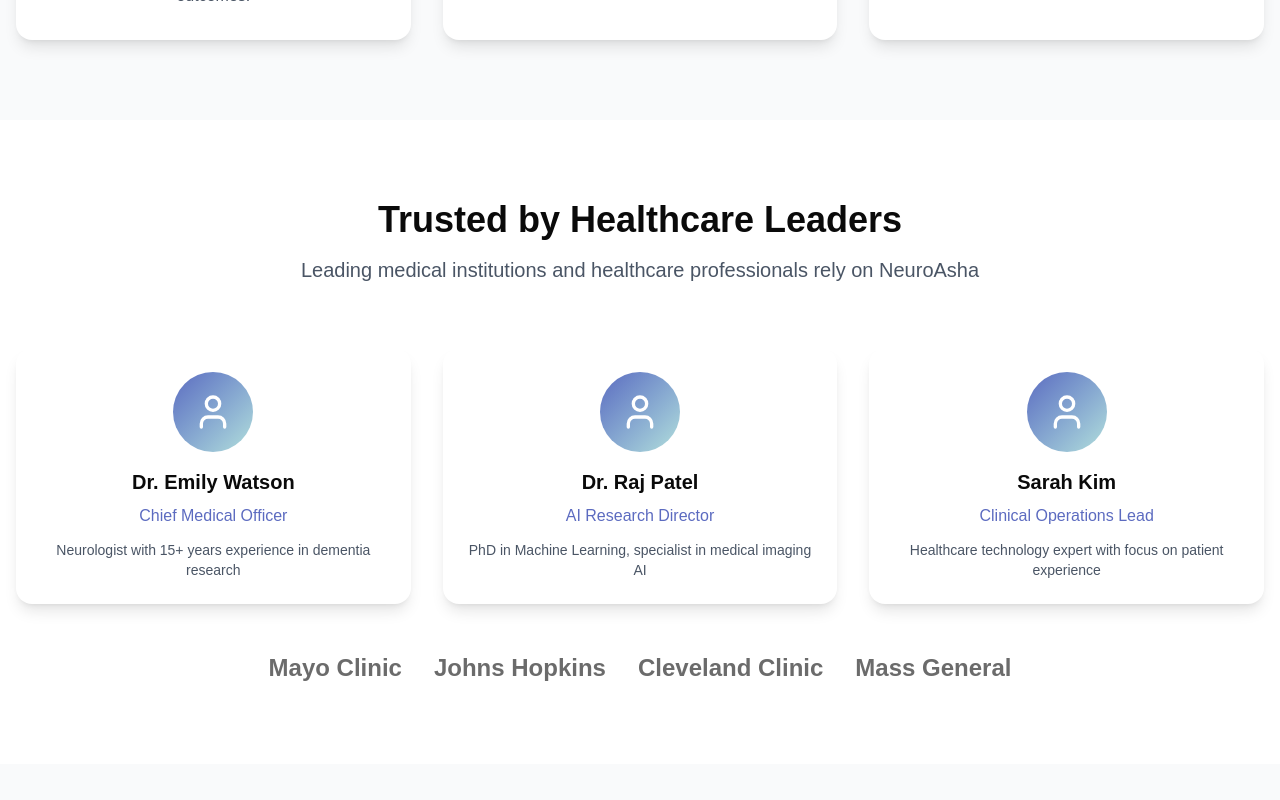
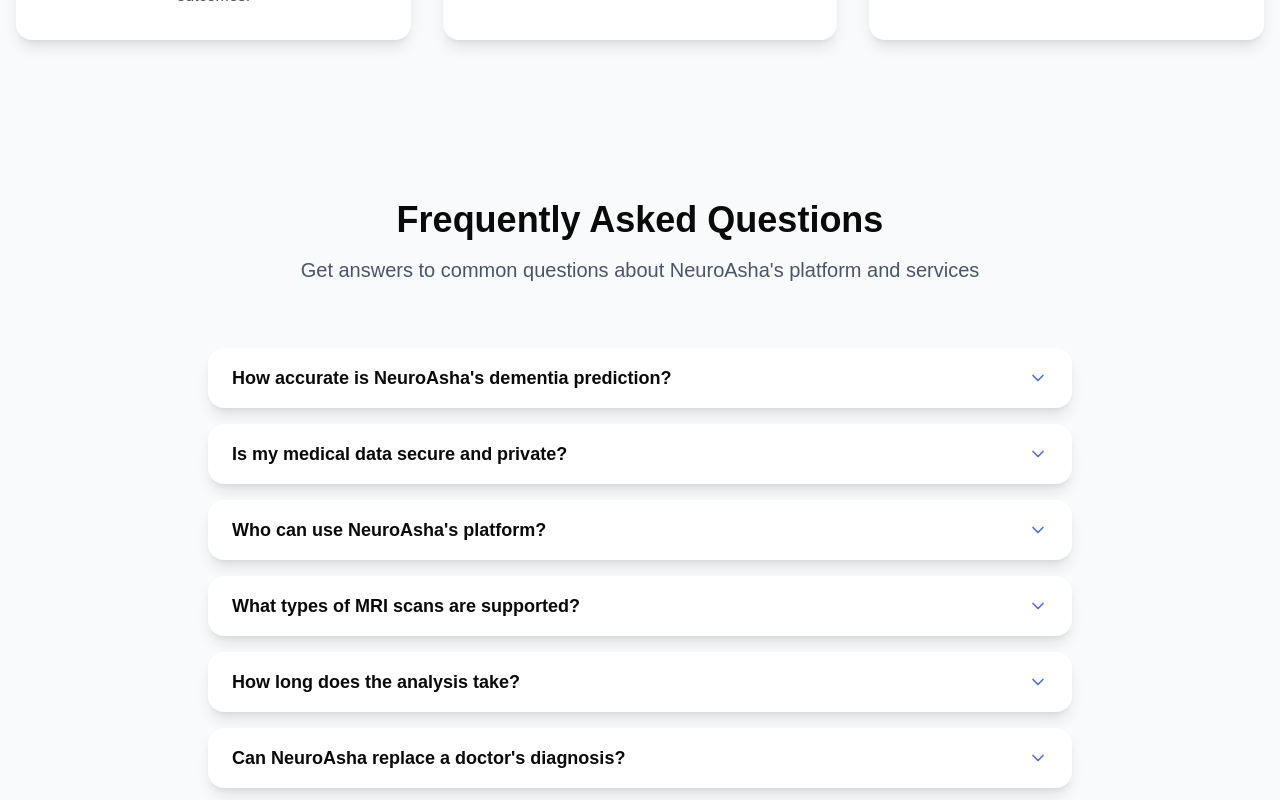
Before and after one commit to saagarnkashyap/NeuroAsha-website, a React (Vite) app: page /about in a window 1280 px wide. Shown: the part 1380-2180 px from the top of the page. Built offline with nearby package versions, Linux system fonts and the light colour scheme.

Commit message:
Update About.jsx

```diff
--- a/src/pages/About.jsx
+++ b/src/pages/About.jsx
@@ -40,23 +40,7 @@
     },
   ];
 
-  const teamMembers = [
-    {
-      name: 'Dr. Emily Watson',
-      role: 'Chief Medical Officer',
-      description: 'Neurologist with 15+ years experience in dementia research',
-    },
-    {
-      name: 'Dr. Raj Patel',
-      role: 'AI Research Director',
-      description: 'PhD in Machine Learning, specialist in medical imaging AI',
-    },
-    {
-      name: 'Sarah Kim',
-      role: 'Clinical Operations Lead',
-      description: 'Healthcare technology expert with focus on patient experience',
-    },
-  ];
+
 
   const handleInputChange = (e) => {
     setFormData({
@@ -163,38 +147,6 @@
       </section>
 
       {/* Trusted By Section */}
-      <section className="py-20 bg-white">
-        <div className="max-w-7xl mx-auto px-4">
-          <div className="text-center mb-16">
-            <h2 className="text-3xl md:text-4xl font-bold mb-4">Trusted by Healthcare Leaders</h2>
-            <p className="text-xl text-gray-600">
-              Leading medical institutions and healthcare professionals rely on NeuroAsha
-            </p>
-          </div>
-
-          <div className="grid grid-cols-1 md:grid-cols-3 gap-8">
-            {teamMembers.map((member, index) => (
-              <div key={index} className="neuro-card p-6 text-center">
-                <div className="w-20 h-20 bg-gradient-to-br from-[#5C6BC0] to-[#B2DFDB] rounded-full mx-auto mb-4 flex items-center justify-center">
-                  <User className="h-10 w-10 text-white" />
-                </div>
-                <h3 className="text-xl font-semibold mb-2">{member.name}</h3>
-                <div className="text-[#5C6BC0] font-medium mb-3">{member.role}</div>
-                <p className="text-gray-600 text-sm">{member.description}</p>
-              </div>
-            ))}
-          </div>
-
-          <div className="text-center mt-12">
-            <div className="flex justify-center items-center space-x-8 opacity-60">
-              <div className="text-2xl font-bold">Mayo Clinic</div>
-              <div className="text-2xl font-bold">Johns Hopkins</div>
-              <div className="text-2xl font-bold">Cleveland Clinic</div>
-              <div className="text-2xl font-bold">Mass General</div>
-            </div>
-          </div>
-        </div>
-      </section>
 
       {/* FAQ Section */}
       <section className="py-20 bg-gray-50">
```
